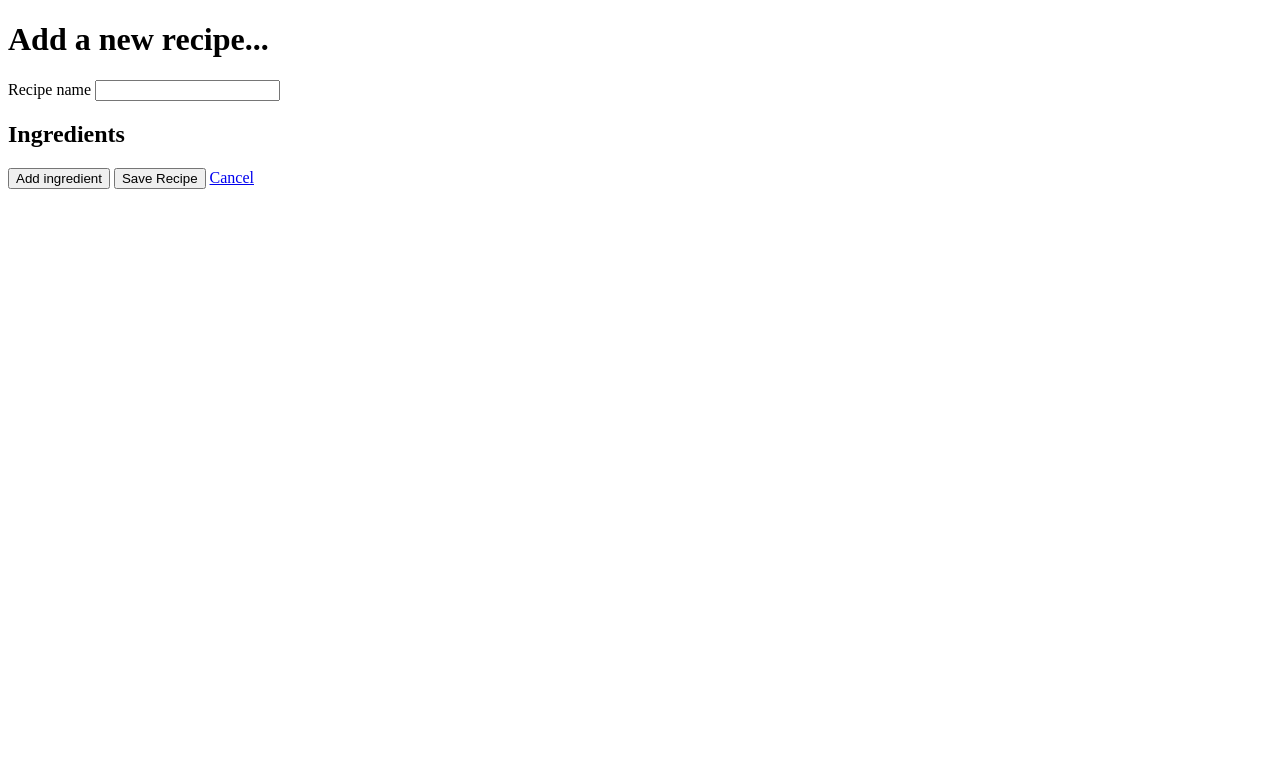
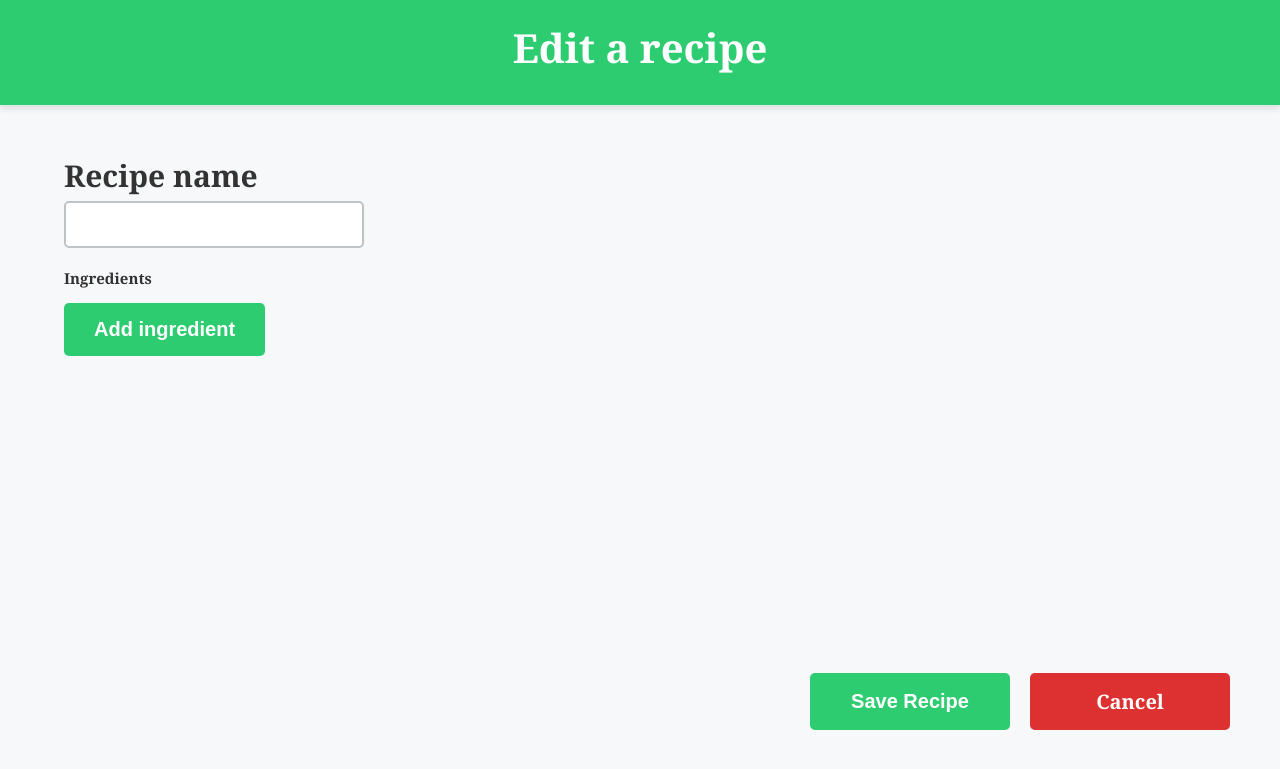
Before and after one commit to FelipeTomazEC/easy-recipe, a Django app: template recipes/templates/recipes/edit_recipe.html in a window 1280 px wide. Shown: the top 769 px of the page. Run offline with Django 5.2, Linux system fonts and the light colour scheme; the template is opened without the code that fills it, so the values that code supplies are empty.

Commit message:
feat: add styles to edit recipe page

```diff
--- a/recipes/templates/recipes/add_recipe.html
+++ b/recipes/templates/recipes/add_recipe.html
@@ -44,7 +44,7 @@
                                 </select>
                                 <label for="amount">Amount</label>
                                 <input type="number" name="ingredients[{{forloop.counter0}}][amount]" id="amount" min="0" step="0.1" value="{{ingredient.amount}}">
-                                <button type="button" class="remove-ingredient-btn">Remove</button>
+                                <button type="button" class="remove-ingredient-btn cancel-button">Remove</button>
                             </fieldset>
                         {% endfor %}
                     {% endif %}
--- a/recipes/templates/recipes/edit_recipe.html
+++ b/recipes/templates/recipes/edit_recipe.html
@@ -4,22 +4,26 @@
     <head>
         <meta charset="UTF-8">
         <meta name="viewport" content="width=device-width, initial-scale=1.0">
-        <link rel="stylesheet" href="{% static "recipes/add_ingredient_form.css" %}">
-        <title>Add new recipe</title>
+        <link rel="stylesheet" href="{% static 'recipes/styles.css' %}">
+        <link rel="stylesheet" href="{% static 'recipes/add-recipe.css' %}">
+        <title>Easy Recipe - Edit Recipe</title>
     </head>
     <body>
         <header>
-            <h1>Add a new recipe...</h1>
+            <div class="container">
+                <h1>Edit a recipe</h1>
+            </div>
         </header>
         <main>
             <form action="{% url "recipes:edit_recipe" recipe.id %}" method="POST">
                 {% csrf_token %}
-
-                <label for="name">Recipe name</label>
-                <input type="text" name="name" id="name" value="{{ name|default:"" }}">
-                {% if errors.name %}
-                    <span class="error">{{errors.name.0}}</span>
-                {% endif %}
+                <div class="recipe-name-input-container">
+                    <label for="name">Recipe name</label>
+                    <input type="text" name="name" id="name" value="{{ name|default:"" }}">
+                    {% if errors.name %}
+                        <span class="error">{{errors.name.0}}</span>
+                    {% endif %}
+                </div>
 
                 <section class="ingredients">
                     <h2>Ingredients</h2>
@@ -40,15 +44,18 @@
                                 </select>
                                 <label for="amount">Amount</label>
                                 <input type="number" name="ingredients[{{forloop.counter0}}][amount]" id="amount" min="0" step="0.1" value="{{ingredient.amount}}">
-                                <button type="button" class="remove-ingredient-btn">Remove</button>
+                                <button type="button" class="remove-ingredient-btn cancel-button">Remove</button>
                             </fieldset>
                         {% endfor %}
                     {% endif %}
                 </section>
 
-                <button type="button" onclick="createRecipeIngredient()">Add ingredient</button>
-                <input type="submit" value="Save Recipe">
-                <a href="{% url "recipes:details" recipe.id%}">Cancel</a>
+                <button class="button add-ingredient-button" type="button" onclick="createRecipeIngredient()">Add ingredient</button>
+
+                <div class="action-buttons">
+                    <input class="button" type="submit" value="Save Recipe">
+                    <a class="cancel-button" href="{% url "recipes:details" recipe.id%}">Cancel</a>
+                </div>
             </form>
         </main>
         {{ingredient_list|json_script:"ingredient_list"}}
```
